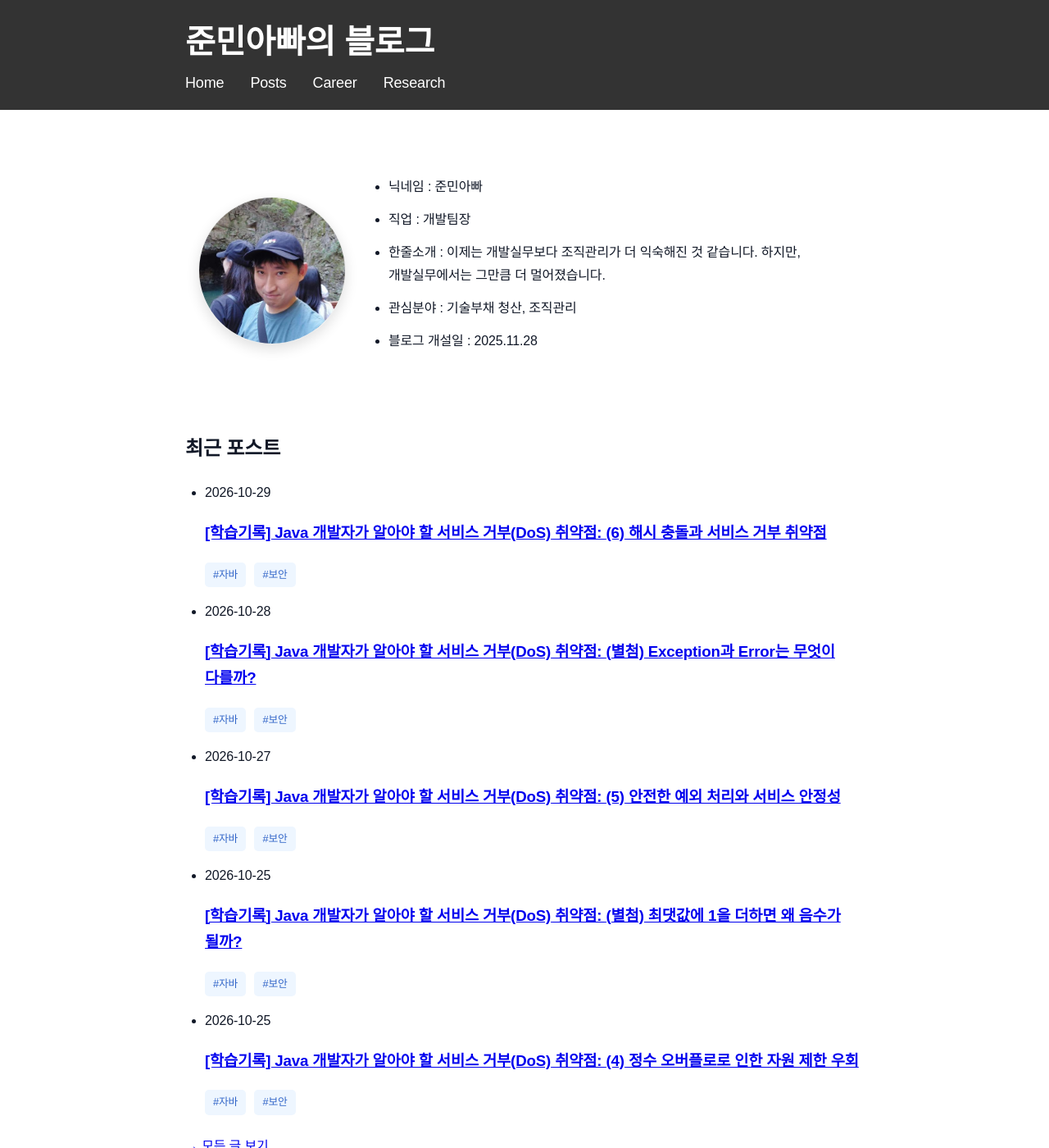
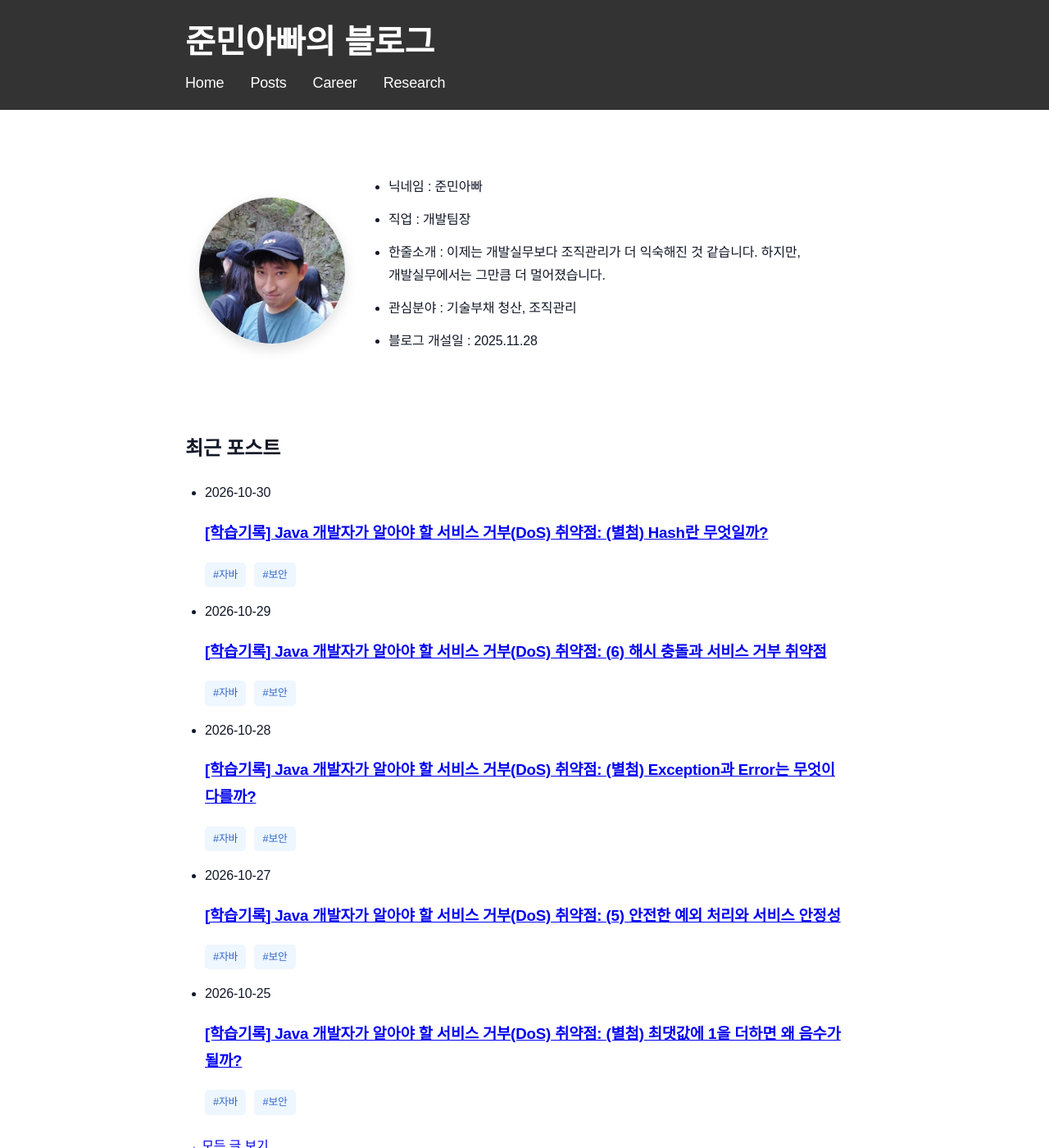
Before and after one commit to sanghoon-lee/sanghoon-lee.github.io, a Jekyll site: the page built from index.md, in a window 1280 px wide and 1400 px high. Shown: the whole window at 82% size. Built offline with Jekyll 4.4.1, drawn with Linux system fonts in a browser that asks for light colours; part of the change alters nothing that is shown.

Commit message:
hash 포스팅 추가

````diff
--- a/_data/dos.yml
+++ b/_data/dos.yml
@@ -20,3 +20,5 @@ posts:
     url: "/2026/10/28/exception-error/"
   - title: "(6) 해시 충돌과 서비스 거부 취약점"
     url: "/2026/10/29/dos6/"
+  - title: "(별첨) Hash란 무엇일까?"
+    url: "/2026/10/31/hash/"
--- /dev/null
+++ b/_posts/2026-10-31-hash.md
@@ -0,0 +1,285 @@
+---
+layout: post
+title: "[학습기록] Java 개발자가 알아야 할 서비스 거부(DoS) 취약점: (별첨) Hash란 무엇일까?"
+date: 2026-10-30
+series: dos
+description: Hash와 Hash Value의 개념을 알아보고, Scouter와 Hash 기반 자료구조에서 Hash를 활용하는 방법 및 Hash Collision이 발생하는 원리를 살펴봅니다.
+image: /assets/images/oracle.jpg
+categories: 학습기록
+tags:
+  - 자바
+  - 보안
+---
+
+최근 팀 세미나에서 발표를 맡았던 팀원(얼마 전 입사한 신입 개발자)이 Scouter의 데이터 저장 방식에 대해 설명한 적이 있습니다. Scouter는 데이터 크기를 줄이기 위해 서비스명이나 에러 메시지 등의 문자열을 정수형 Hash Value로 변환하여 관리한다는 내용이었습니다.
+
+그 설명을 듣고 Hash Value가 무엇인지 질문했는데, 명확한 답변을 듣지 못했습니다.
+
+Oracle의 다섯 번째 DoS 보안 지침인 **DOS-5: Avoid using user input as hash keys**에 대해 포스팅을 하면서 그때 생각이 났습니다. 우리 팀원에게 Hash와 Hash Value의 개념부터 실제 활용 방법까지 어떻게 설명하면 좋을지 고민하게 되었습니다.
+
+그리고 그 고민의 결과를 이번 별첨으로 정리했습니다.
+
+---
+
+## 1. Hash란 무엇인가?
+
+Hash는 입력 데이터를 Hash Function을 통해 일정한 규칙에 따라 변환하는 개념입니다. 이때 생성된 결과를 **Hash Value**라고 합니다.
+
+즉, Hash를 이해하기 위해서는 다음 세 가지 용어를 구분하면 됩니다.
+
+- **Hash:** 입력 데이터를 일정한 규칙에 따라 변환하는 개념
+- **Hash Function:** 입력 데이터를 처리하여 Hash Value를 생성하는 함수
+- **Hash Value:** Hash Function이 생성한 결과값
+
+이를 간단하게 표현하면 다음과 같습니다.
+
+```mermaid
+flowchart LR
+    A["입력 데이터"] --> B["Hash Function"]
+    B --> C["Hash Value"]
+```
+
+Java에서는 `hashCode()` 메서드를 통해 객체의 Hash Value를 얻을 수 있습니다.
+
+예를 들어 다음과 같습니다.
+
+```java
+String value = "hello";
+
+System.out.println(value.hashCode());
+```
+
+실행 결과는 다음과 같습니다.
+
+```text
+99162322
+```
+
+여기서 `hashCode()`는 Hash Function의 역할을 하며, 반환된 `99162322`가 Hash Value입니다.
+
+Java의 `String.hashCode()`는 문자열의 내용을 기준으로 계산하기 때문에 동일한 문자열은 항상 동일한 Hash Value를 반환합니다.
+
+하지만 **서로 다른 데이터가 반드시 서로 다른 Hash Value를 가지는 것은 아닙니다.**
+
+서로 다른 데이터라도 동일한 Hash Value가 생성될 수 있으며 이러한 현상을 Hash Collision이라고 합니다.
+
+---
+
+## 2. 암호학적 Hash와는 무엇이 다를까?
+
+Hash라는 용어는 `HashMap`과 같은 자료구조뿐 아니라 `SHA-1`, `SHA-256`과 같은 암호학적 Hash Function에서도 사용됩니다.
+
+두 방식 모두 입력 데이터를 Hash Function으로 처리하여 Hash Value를 생성한다는 공통점이 있습니다.
+
+하지만 **Hash를 사용하는 목적과 요구되는 특성에는 차이가 있습니다.**
+
+| 구분 | HashMap에서 사용하는 Hash | 암호학적 Hash |
+|---|---|---|
+| 주요 목적 | 데이터의 효율적인 저장과 조회 | 데이터 무결성 검증 등 보안 목적 |
+| Hash Function | Java의 `hashCode()` | `SHA-1`, `SHA-256` 등 |
+| Hash Value 크기 | `hashCode()` 기준 32비트 정수 | 알고리즘에 따라 다름 |
+| 주요 특성 | 빠른 계산과 데이터의 고른 분포 | 충돌 저항성, 역상 저항성 등 |
+| Hash Collision | 발생할 수 있으며 보안 수준의 충돌 저항성을 보장하지 않음 | 의도적으로 충돌을 찾기 어렵도록 설계 |
+| 대표적인 사용처 | `HashMap`, `HashSet` | 파일 무결성 검증, 전자서명 등 |
+
+예를 들어 `HashMap`에서는 서로 다른 Key의 Hash Value가 같더라도 `equals()`를 이용하여 실제 Key를 구분할 수 있습니다.
+
+반면 암호학적 Hash Function은 서로 다른 데이터에서 동일한 Hash Value를 의도적으로 찾아내거나, Hash Value로부터 원본 데이터를 알아내기 어렵도록 설계됩니다.
+
+물론 암호학적 Hash에서도 Hash Collision이 발생할 수 있습니다. 다만 안전한 암호학적 Hash Function은 이러한 충돌을 발견하기가 현실적으로 매우 어렵도록 설계된 것입니다.
+
+참고로 SHA-1 역시 암호학적 Hash Function이지만 현재는 충돌 공격에 취약한 것으로 알려져 있어 새로운 보안 시스템에서는 사용을 권장하지 않습니다.
+
+결국 `HashMap`에서 사용하는 Hash는 데이터 처리의 효율성을 중요하게 고려하고, 암호학적 Hash는 충돌 저항성과 같은 보안 특성을 중요하게 고려한다는 차이가 있습니다.
+
+---
+
+## 3. Hash Value는 어디에 사용될까?
+
+Hash Value는 다양한 목적으로 활용할 수 있습니다.
+
+이번에는 앞서 팀 세미나에서 언급되었던 Scouter의 사례와 Java에서 자주 사용하는 `HashMap`, `HashSet`의 사례를 살펴보겠습니다.
+
+### 3.1. 문자열을 짧은 식별자로 표현하는 경우
+
+Scouter는 애플리케이션의 성능 정보를 수집하는 APM(Application Performance Monitoring) 도구입니다.
+
+서비스명이나 에러 메시지와 같은 문자열을 매번 그대로 저장하거나 전송하면 같은 문자열이 반복되는 만큼 데이터 크기가 증가할 수 있습니다.
+
+Scouter는 이러한 문자열을 정수형 Hash Value로 식별하고, 원본 문자열과 Hash Value의 대응 관계를 별도의 Dictionary에서 관리하는 방식을 사용합니다.
+
+예를 들어 다음과 같은 개념입니다.
+
+```mermaid
+flowchart TB
+    A["서비스명 문자열"] --> B["Hash Function"]
+    B --> C["정수형 Hash Value"]
+    C --> D["모니터링 데이터에 식별자로 사용"]
+    C --> E["Dictionary 조회"]
+    E --> F["원본 서비스명 확인"]
+```
+
+이렇게 하면 반복적으로 발생하는 모니터링 데이터에 긴 문자열을 매번 포함하는 대신 상대적으로 크기가 작은 정수형 식별자를 사용할 수 있습니다.
+
+여기서 중요한 점은 **Hash Value만으로 원본 문자열을 복원할 수 있는 것은 아니라는 사실**입니다. Hash Function은 암호화와 달리 원본 데이터를 복원하기 위한 역변환 기능을 제공하지 않습니다.
+
+따라서 Scouter는 별도로 관리하는 Dictionary에서 Hash Value에 대응하는 원본 문자열을 조회합니다. 즉, 이 경우에는 **Hash Value를 문자열의 식별자로 활용하여 반복되는 데이터의 저장 및 전송 비용을 줄이는 것**이 주요 목적입니다.
+
+### 3.2. 데이터를 빠르게 검색하는 경우
+
+반면 `HashMap`과 `HashSet`은 Hash Value를 이용해 데이터를 빠르게 저장하고 검색합니다.
+
+예를 들어 10만 개의 회원 ID 중 특정 회원 ID가 존재하는지 확인한다고 가정하겠습니다.
+
+`ArrayList`에 저장했다면 일반적으로 처음부터 데이터를 하나씩 비교해야 합니다. 찾으려는 데이터가 마지막에 있다면 최대 10만 개의 데이터를 확인해야 할 수도 있습니다.
+
+반면 `HashSet`은 회원 ID의 Hash Value를 계산하여 데이터가 저장되어 있을 가능성이 있는 Bucket을 빠르게 찾을 수 있습니다. 이러한 원리로 Hash 기반 자료구조는 일반적인 상황에서 검색뿐 아니라 삽입과 삭제도 효율적으로 처리할 수 있습니다.
+
+`HashMap`과 `HashSet`은 모두 Hash를 사용하지만 목적에는 차이가 있습니다.
+
+- **`HashMap`:** Key와 Value를 함께 저장하며, Key를 이용해 Value를 빠르게 조회합니다.
+- **`HashSet`:** 중복을 허용하지 않는 데이터 집합을 관리하며, 특정 데이터의 존재 여부를 빠르게 확인합니다.
+
+참고로 `HashSet` 역시 내부적으로 `HashMap`을 사용하여 데이터를 관리합니다.
+
+그렇다면 Hash Value를 사용하면 왜 빠르게 검색할 수 있을까요?
+
+`HashMap`은 Key의 `hashCode()`를 호출하여 Hash Value를 구하고, 이를 이용해 데이터를 저장할 Bucket의 위치를 결정합니다.
+
+데이터를 검색할 때도 같은 과정을 거칩니다.
+
+```mermaid
+flowchart TB
+    A["Key: user01"] --> B["hashCode()"]
+    B --> C["Hash Value"]
+    C --> D["Bucket 위치 계산"]
+    D --> E["해당 Bucket 접근"]
+    E --> F["Key 비교 후 Value 조회"]
+```
+
+여기서 중요한 점은 **Hash Value가 곧 Bucket의 위치를 의미하는 것은 아니라는 것**입니다.
+
+`HashMap`은 Hash Value를 내부적으로 가공하여 실제 Bucket의 위치를 계산합니다.
+
+또한 동일한 Bucket에 여러 Key가 저장되어 있다면 `equals()` 등을 이용하여 원하는 Key를 구분합니다.
+
+이처럼 Hash 기반 자료구조는 Hash Value를 이용하여 검색 범위를 빠르게 좁힐 수 있기 때문에 효율적인 데이터 검색이 가능합니다.
+
+---
+
+## 4. HashSet과 HashMap을 활용한 코드 개선 사례
+
+실무에서도 `HashSet`이나 `HashMap`을 활용하면 간단하게 해결할 수 있는 문제를 반복문으로 비효율적으로 처리하는 경우가 종종 있습니다. 대표적인 두 가지 사례를 살펴보겠습니다.
+
+### 4.1. HashSet을 활용한 중복 데이터 검사
+
+먼저 회원 ID 목록에서 중복된 값이 있는지 확인하는 경우입니다.
+
+**개선 전**
+
+```java
+public boolean hasDuplicate(List<String> userIds) {
+    for (int i = 0; i < userIds.size(); i++) {
+        for (int j = i + 1; j < userIds.size(); j++) {
+            if (Objects.equals(userIds.get(i), userIds.get(j))) {
+                return true;
+            }
+        }
+    }
+    return false;
+}
+```
+
+위 코드는 이중 반복문을 사용하여 회원 ID를 하나씩 비교합니다. 데이터가 많아질수록 비교 횟수가 크게 증가할 수 있습니다.
+
+하지만 `HashSet`을 사용하면 다음과 같이 개선할 수 있습니다.
+
+**개선 후**
+
+```java
+public boolean hasDuplicate(List<String> userIds) {
+    Set<String> uniqueIds = new HashSet<>();
+
+    for (String userId : userIds) {
+        if (!uniqueIds.add(userId)) {
+            return true;
+        }
+    }
+    return false;
+}
+```
+
+`HashSet`의 `add()` 메서드는 이미 존재하는 값이면 `false`를 반환합니다. 따라서 별도의 이중 반복문 없이 중복 여부를 확인할 수 있습니다.
+
+Hash Value를 이용해 데이터의 존재 여부를 빠르게 확인하므로 일반적인 상황에서는 비교 작업을 크게 줄일 수 있습니다.
+
+### 4.2. HashMap을 활용한 데이터 조회
+
+이번에는 회원 목록에서 회원 ID를 이용하여 회원 정보를 반복적으로 조회하는 경우입니다.
+
+**개선 전**
+
+```java
+public User findUser(List<User> users, String userId) {
+    for (User user : users) {
+        if (Objects.equals(user.getId(), userId)) {
+            return user;
+        }
+    }
+    return null;
+}
+```
+
+위 코드는 회원 정보를 조회할 때마다 목록을 처음부터 순회합니다.
+
+한두 번 조회하는 상황이라면 큰 문제가 없겠지만, 동일한 회원 목록에서 여러 회원을 반복적으로 조회해야 한다면 불필요한 비교 작업이 계속 발생합니다. 이러한 경우 `HashMap`을 활용할 수 있습니다.
+
+**개선 후**
+
+```java
+Map<String, User> userMap = new HashMap<>();
+
+for (User user : users) {
+    userMap.put(user.getId(), user);
+}
+
+// 회원 ID를 이용한 반복 조회
+User user1 = userMap.get("user01");
+User user2 = userMap.get("user02");
+```
+
+처음에는 회원 목록을 순회하며 `HashMap`을 생성해야 하지만, 이후에는 회원 ID를 Key로 사용하여 원하는 회원 정보를 빠르게 조회할 수 있습니다.
+
+다만 회원 ID가 중복된다면 기존 데이터가 덮어써질 수 있으므로 Key의 유일성을 고려해야 합니다.
+
+이처럼 **`HashSet`은 중복 여부 확인에, `HashMap`은 Key를 이용한 반복적인 데이터 조회에 효과적으로 활용할 수 있습니다.**
+
+물론 모든 반복문을 Hash 기반 자료구조로 변경하는 것이 좋은 것은 아닙니다. 데이터의 개수와 조회 횟수, 중복 허용 여부 등을 고려하여 적절한 자료구조를 선택하는 것이 중요합니다.
+
+---
+
+## 5. Hash Collision은 왜 발생할까?
+
+Hash Function을 사용하더라도 서로 다른 입력 데이터가 동일한 Hash Value를 가질 수 있습니다.
+
+```java
+System.out.println("Aa".hashCode());
+System.out.println("BB".hashCode());
+```
+
+실제로 위 코드의 실행 결과는 다음과 같습니다.
+
+```text
+2112
+2112
+```
+
+"Aa"와 "BB"는 서로 다른 문자열이지만 Hash Value는 동일합니다. 이러한 현상을 **Hash Collision**이라고 합니다.
+
+Hash Collision이 발생하는 이유는 입력 가능한 데이터의 종류에 비해 Hash Value로 표현할 수 있는 값의 개수가 제한되어 있기 때문입니다.
+
+Java의 `hashCode()`는 32비트 정수를 반환하므로 모든 문자열에 서로 다른 Hash Value를 부여할 수는 없습니다. 또한 Hash Value가 서로 다르더라도 Bucket의 개수는 제한되어 있기 때문에 같은 Bucket에 저장될 수 있습니다.
+
+Hash Collision 자체는 정상적인 현상이지만, 특정 Bucket에 데이터가 지나치게 집중되면 Key를 비교하는 작업이 많아져 처리 성능이 저하될 수 있습니다.
+
+이러한 특성을 악용하면 앞선 DOS-5 본편에서 살펴본 것처럼 서비스 거부 취약점으로 이어질 수 있습니다.
````
